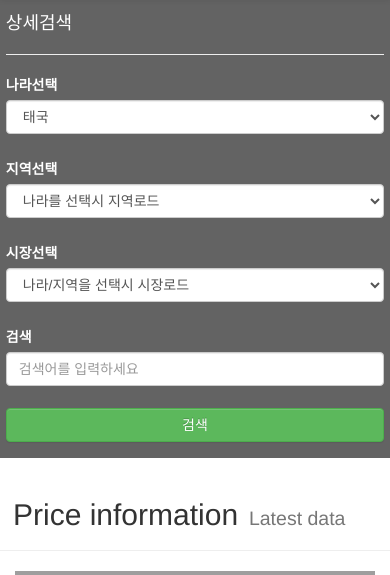
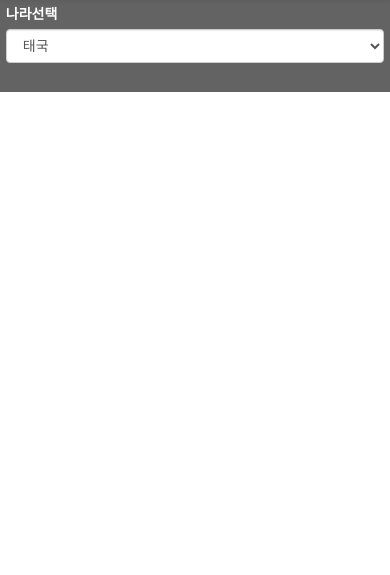
Before and after one commit to jean11301/sist4_team4_pnt, a Java web app: page /product/product.jsp in a window 390 px wide. Shown: the part 51-626 px from the top of the page. Run offline with Tomcat 11, a stand-in JSP engine, Linux system fonts and the light colour scheme; some libraries are stand-ins or nearby versions; grey boxes are pictures that could not be loaded.

Commit message:
no message

```diff
--- a/WebContent/product/product.jsp
+++ b/WebContent/product/product.jsp
@@ -2,124 +2,24 @@
 <jsp:include page="../main/header.jsp" />
 
 	<div id="titletext" class="menu1">물가 정보</div>
-
 	<div class="row">
 		<div class="col-sm-2 side_search">
-		<h4>상세검색</h4>
-		<hr />
 			<form class="ml-1">
-			<div class="form-group">
+				<div class="form-group pd-5">
 				  <label for="sel1">나라선택</label>
 				  <select class="form-control" id="sel1">
 					<option>태국</option>
+					<option>싱가포르</option>
 					<option>베트남</option>
-					<option>라오스</option>
-					<option>싱가포르</option>
-					<option>말레이시아</option>
+					<option>ex1</option>
+					<option>ex2</option>
 				  </select>
 				</div>
-			<div class="form-group">
-				<label for="sel1">지역선택</label>
-				<select class="form-control" id="sel1">
-					<option>나라를 선택시 지역로드</option>
-					<option>나라를 선택시 지역로드</option>
-					<option>나라를 선택시 지역로드</option>
-					<option>나라를 선택시 지역로드</option>
-					<option>나라를 선택시 지역로드</option>
-				</select>
-			</div>
-		</form>
-		<div class="form-group">
-			<label for="sel1">시장선택</label>
-			<select class="form-control" id="sel1">
-				<option>나라/지역을 선택시 시장로드</option>
-				<option>나라/지역을 선택시 시장로드</option>
-				<option>나라/지역을 선택시 시장로드</option>
-				<option>나라/지역을 선택시 시장로드</option>
-				<option>나라/지역을 선택시 시장로드</option>
-			</select>
-		</div>
-		<label for="sel1">검색</label>
-		<input type="text" class="form-control" placeholder="검색어를 입력하세요">
-		<button type="submit" class="btn btn-success btn_search">검색</button>
 			  </form>
 		</div>
 
 		<div class="col-sm-10">
-		<div class="row">
-			<div class="page-header">
-				<h2>Price information<small>&nbsp;&nbsp;Latest data</small></h2>
-			</div>
-		</div>
-		<div class="row">
-			<div class="col-sm-5 pnt_map">
-				<jsp:include page="map_ex.html" />
-			</div>
-			<div class="col-sm-5 pnt_hit">
-				<div class="row">
-					<h4><strong>인기 검색 종목 물가</strong></h4>
-					<div class="table-responsive">
-						<table class="table">
-							<tr>
-								<td>태국</td>
-								<td>호치민</td>
-								<td>달랏시장</td>
-								<td>바나나</td>
-								<td>1,255원</td>
-							</tr>
-							<tr>
-								<td>베트남</td>
-								<td>하노이</td>
-								<td>하노이시장</td>
-								<td>사과</td>
-								<td>890원</td>
-							</tr>
-							<tr>
-								<td>태국</td>
-								<td>호치민</td>
-								<td>달랏시장</td>
-								<td>바나나</td>
-								<td>1,255원</td>
-							</tr>
-						</table>
-					</div>
-				</div>
-				<div class="row">
-					<h4><strong>급변동 물가</strong></h4>
-					<div class="table-responsive">
-						<table class="table">
-							<tr>
-								<td>태국</td>
-								<td>호치민</td>
-								<td>달랏시장</td>
-								<td>바나나</td>
-								<td>2,355원</td>
-								<td>8% 상승</td>
-								<td>▲ 259</td>
-							</tr>
-							<tr>
-								<td>태국</td>
-								<td>호치민</td>
-								<td>달랏시장</td>
-								<td>바나나</td>
-								<td>2,355원</td>
-								<td>8% 상승</td>
-								<td>▲ 259</td>
-							</tr>
-							<tr>
-								<td>태국</td>
-								<td>호치민</td>
-								<td>달랏시장</td>
-								<td>바나나</td>
-								<td>2,355원</td>
-								<td>8% 상승</td>
-								<td>▲ 259</td>
-							</tr>
-						</table>
-					</div>
-				</div>
-			</div>
-		</div>
+			<div id="titletext" class="menu1">물가 정보</div>
 		</div>
 	</div>
 
```
Also changed, not shown: 3 other files. Lines whose indentation alone changed are shown as unchanged.
